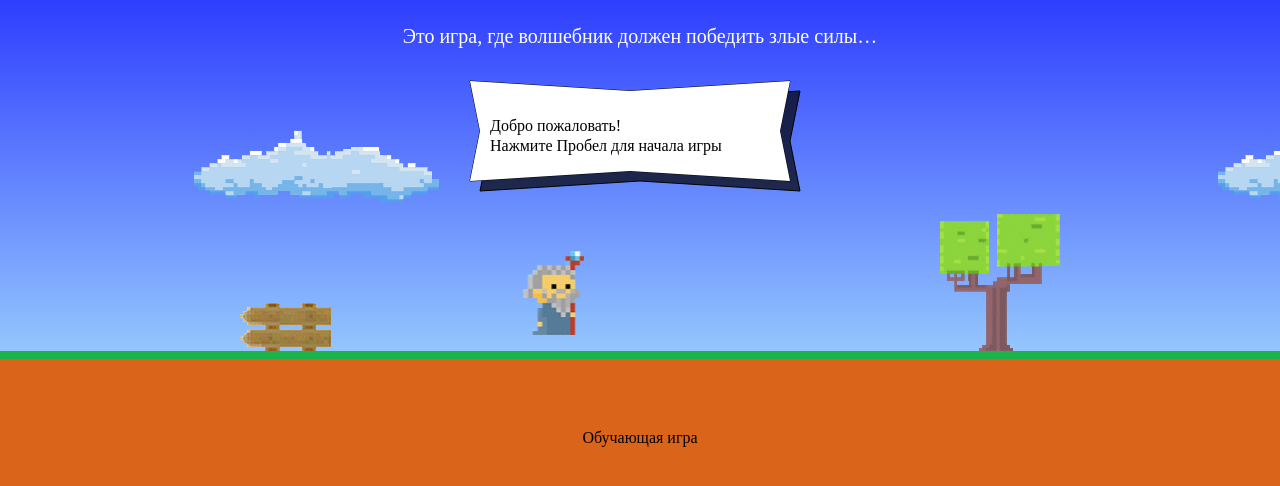
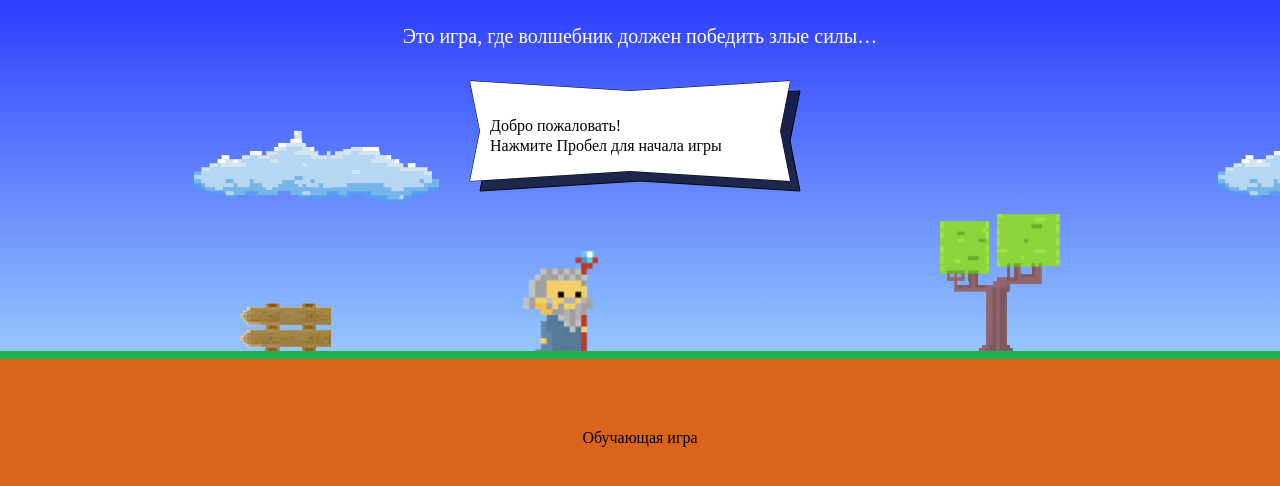
Before and after one commit to PechurinaLena/cat-and-magic, a plain HTML site: page index.html in a window 1280 px wide. Shown: the part 160-646 px from the top of the page. Drawn offline with Linux system fonts and the light colour scheme; a web font is replaced by a local one.

Commit message:
add changes

```diff
--- a/index.html
+++ b/index.html
@@ -175,6 +175,7 @@
   </div>
 </template>
 
+<script src="js/stat.js"></script>
 <script src="js/game.js"></script>
 
 </body>
--- a/js/game.js
+++ b/js/game.js
@@ -2,14 +2,14 @@
 
 window.GameConstants = {
   Fireball: {
-    size: window.fireballSize || 24,
+    size: window.fireballSize || 30,
     speed: window.getFireballSpeed || function (movingLeft) {
-      return movingLeft ? 2 : 5;
+      return movingLeft ? 6 : 3;
     }
   },
   Wizard: {
-    speed: window.wizardSpeed || 2,
-    width: window.wizardWidth || 61,
+    speed: window.wizardSpeed || 4,
+    width: window.wizardWidth || 75,
     getHeight: window.getWizardHeight || function (width) {
       return 1.377 * width;
     },
--- /dev/null
+++ b/js/stat.js
@@ -0,0 +1,5 @@
+'use strict';
+
+window.renderStatistics = function () {
+
+};
```
